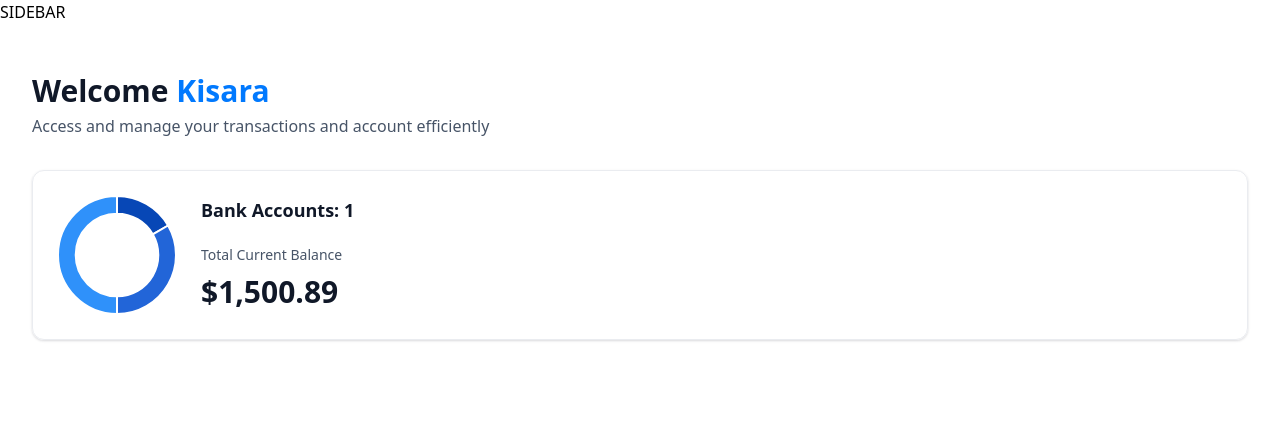
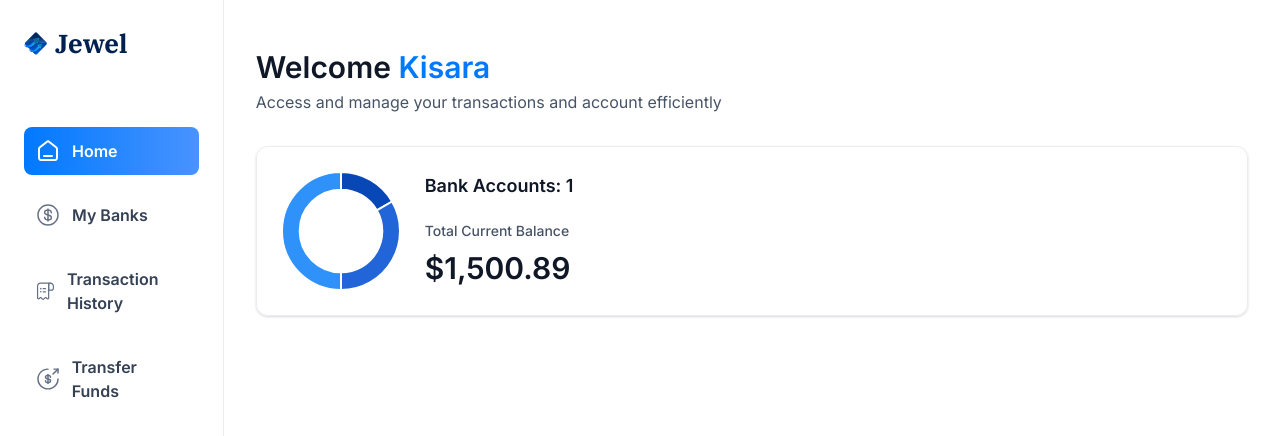
Before and after one commit to kisara21/Jewel, a Next.js app: page / in a window 1280 px wide. Shown: the top 436 px of the page. Built offline with nearby package versions, Linux system fonts and the light colour scheme.

Commit message:
Implement sidebar links with icons.

```diff
--- a/app/(root)/layout.tsx
+++ b/app/(root)/layout.tsx
@@ -1,12 +1,16 @@
+import  Sidebar  from "@/components/Sidebar";
 
 export default function RootLayout({
   children,
 }: Readonly<{
   children: React.ReactNode;
 }>) {
+
+  const loggedIn = { firstName: 'Kisara', lastName: 'Batugedara' };
+
   return (
-    <main>
-        SIDEBAR
+    <main className="flex h-screen w-full font-inter">
+        <Sidebar user={loggedIn}/>
         {children}
     </main>
   );
--- /dev/null
+++ b/components/Sidebar.tsx
@@ -0,0 +1,84 @@
+"use client"
+
+import Link from 'next/link'
+import Image from 'next/image'
+import { sidebarLinks } from '@/constants'
+import { usePathname } from 'next/navigation'
+import { cn } from '@/lib/utils'
+//import Footer from './Footer'
+//import PlaidLink from './PlaidLink'
+
+
+const Sidebar = ({user}: SiderbarProps) => {
+
+  const pathname = usePathname();
+
+  return (
+    <section className="sidebar">
+        <nav className="flex
+        flex-col gap-4">
+            <Link href="/"
+            className="mb-12
+            cursor-pointer flex
+            items-center gap-2">
+                <Image
+                  src="/icons/logo.svg"
+                  width={34}
+                  height={34}
+                  alt="Jewel logo"
+                  className="size-[23px]
+                  max-xl:size-14"
+                />
+                <h1
+                className="sidebar-logo">
+                  Jewel
+                </h1>
+
+            </Link>
+
+            {sidebarLinks.map((item) => {
+
+              const isActive =
+              pathname === item.
+              route || pathname.
+              startsWith(`${item.route}/`)
+
+
+              return (
+                <Link href={item.route} key={item.label}
+                className={cn('sidebar-link', {
+                'bg-bank-gradient': isActive
+                })}>
+
+                  <div
+                  className='relative size-6'>
+                    <Image
+                        src={item.imgURL}
+                        alt={item.label}
+                        fill
+                        className={cn({
+                          'brightness-[3] invert-0':
+                          isActive
+                        })}
+                    />
+                  </div>
+                  <p className={cn('sidebar-label', {'!text-white':isActive})}>
+                    {item.label}
+                  </p>
+
+                </Link>
+              )
+
+            })}
+
+
+            USER
+        </nav>
+            FOOTER
+
+
+    </section>
+  )
+}
+
+export default Sidebar
```
